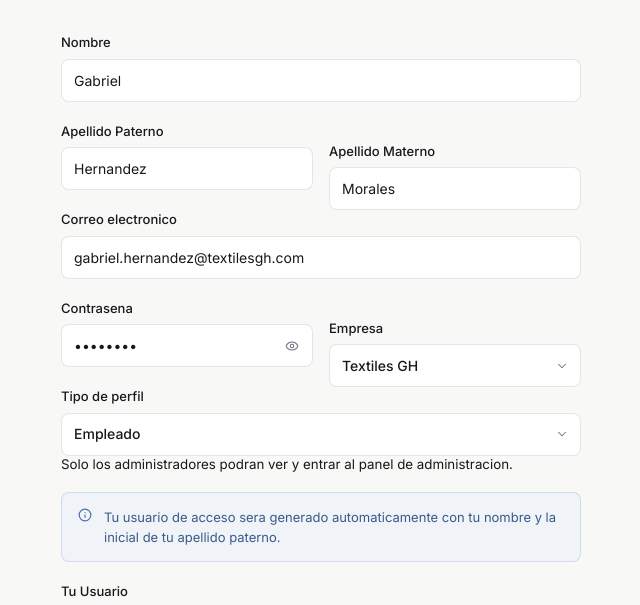
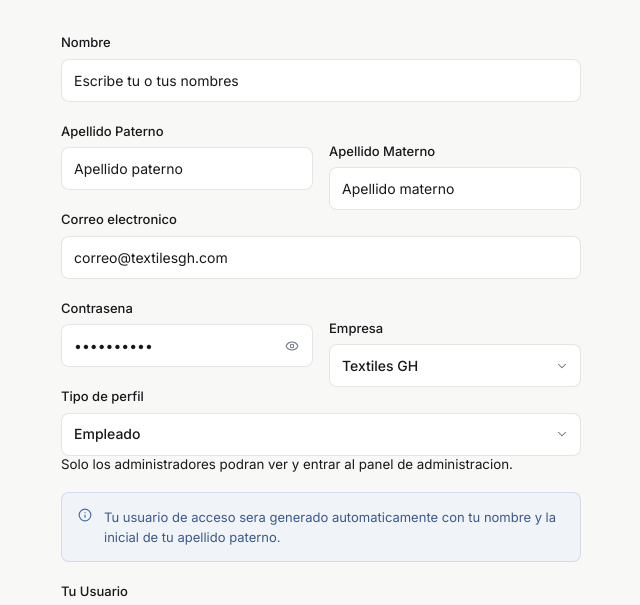
Before and after one commit to GuapoHF/Gestion-Empresarial-ERP-Secure, a plain HTML site: page SRC/Frontend/index.html in a window 1280 px wide. Shown: the part 180-785 px from the top of the page, without its empty margins (319-959 px from the left). Drawn offline with Linux system fonts and the light colour scheme.

Commit message:
Cambio de valores default

```diff
--- a/SRC/Frontend/index.html
+++ b/SRC/Frontend/index.html
@@ -22,31 +22,31 @@
         <form class="signup-form" id="signup-form" data-redirect="./login.html">
           <div class="field">
             <label for="firstName">Nombre</label>
-            <input id="firstName" name="firstName" type="text" value="Gabriel" autocomplete="given-name" required />
+            <input id="firstName" name="firstName" type="text" value="Escribe tu o tus nombres" autocomplete="given-name" required />
           </div>
 
           <div class="form-grid">
             <div class="field">
               <label for="lastName">Apellido Paterno</label>
-              <input id="lastName" name="lastName" type="text" value="Hernandez" autocomplete="family-name" required />
+              <input id="lastName" name="lastName" type="text" value="Apellido paterno" autocomplete="family-name" required />
             </div>
 
             <div class="field">
               <label for="secondLastName">Apellido Materno</label>
-              <input id="secondLastName" name="secondLastName" type="text" value="Morales" autocomplete="additional-name" />
+              <input id="secondLastName" name="secondLastName" type="text" value="Apellido materno" autocomplete="additional-name" />
             </div>
           </div>
 
           <div class="field">
             <label for="email">Correo electronico</label>
-            <input id="email" name="email" type="email" value="gabriel.hernandez@textilesgh.com" autocomplete="email" required />
+            <input id="email" name="email" type="email" value="correo@textilesgh.com" autocomplete="email" required />
           </div>
 
           <div class="form-grid">
             <div class="field">
               <label for="password">Contrasena</label>
               <div class="password-control">
-                <input id="password" name="password" type="password" value="12345678" autocomplete="new-password" required />
+                <input id="password" name="password" type="password" value="contraseña" autocomplete="new-password" required />
                 <button class="icon-button" type="button" id="toggle-password" aria-label="Mostrar contrasena">
                   <img src="./assets/icons/eye.svg" alt="" />
                 </button>
```
